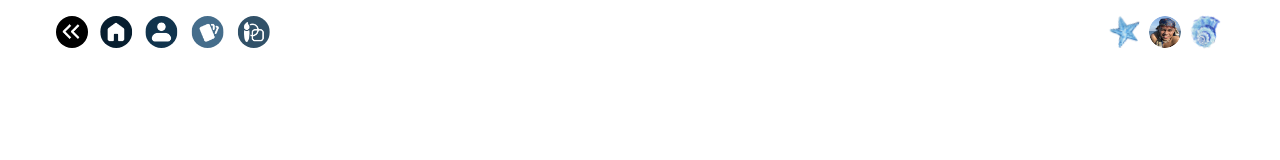
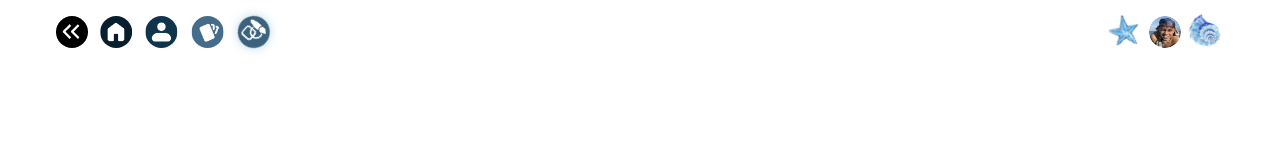
Before and after one commit to DwinnySlayer/portfolio2026, a React (Vite) app in the folder portfolio2026/: page /design in a window 1280 px wide. Shown: the top 160 px of the page. Built offline with nearby package versions, Linux system fonts and the light colour scheme; a web font is replaced by a local one.

Commit message:
added a few animations

```diff
--- a/portfolio2026/src/components/NavBar.css
+++ b/portfolio2026/src/components/NavBar.css
@@ -1,5 +1,20 @@
 /* Container for the whole bar */
 @import url('https://fonts.googleapis.com/css2?family=Montserrat+Alternates:wght@200;400;600;700;800&family=MonteCarlo&family=Ramabhadra&family=Poppins:wght@300;400&family=EB+Garamond:ital,wght@0,400..800;1,400..800&display=swap');
+
+@keyframes ferrisWheel {
+    from {
+        transform: rotate(0deg);
+    }
+    to {
+        transform: rotate(360deg);
+    }
+}
+
+.nav-item.active .icon-img {
+    animation: ferrisWheel 15s linear infinite;
+    /* Optional: filter to make the active icon pop slightly */
+    filter: brightness(1.2) drop-shadow(0 0 5px rgba(110, 172, 218, 0.5));
+}
 
 .navbar {
     background-color: transparent;
@@ -60,7 +75,7 @@
 .starfish-img {
     width: 3vw;
     height: auto;
-    animation: spin 10s linear infinite;
+    animation: spin 15s linear infinite;
 }
 
 .nav-stack {
```
